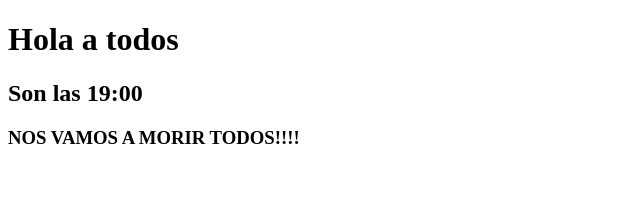
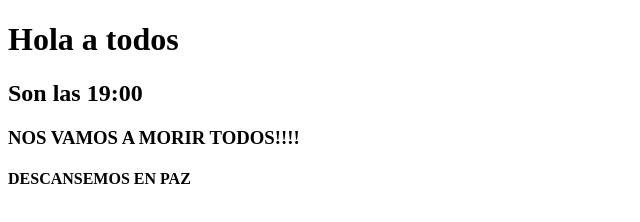
Before and after one commit to ionunz/edinba-colab-1019, a plain HTML site: page index.html in a window 1280 px wide. Shown: the whole page, without its empty margins (0-640 px from the left). Drawn offline with Linux system fonts and the light colour scheme.

Commit message:
Agregue muerte

```diff
--- a/index.html
+++ b/index.html
@@ -10,5 +10,6 @@
     <h1>Hola a todos</h1>
     <h2>Son las 19:00</h2>
     <h3>NOS VAMOS A MORIR TODOS!!!!</h3>
+    <h4>DESCANSEMOS EN PAZ</h4>
 </body>
 </html>
```
